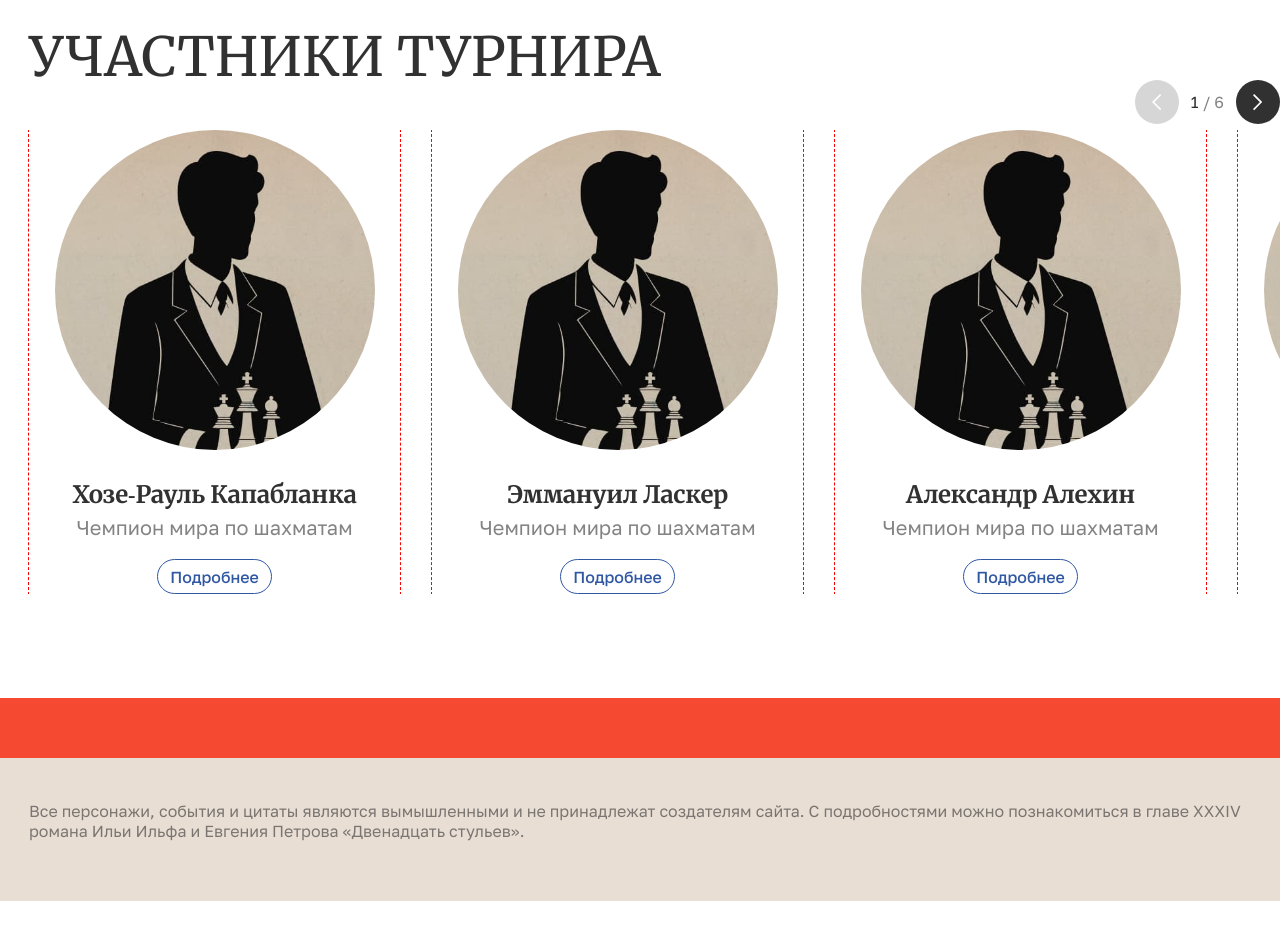
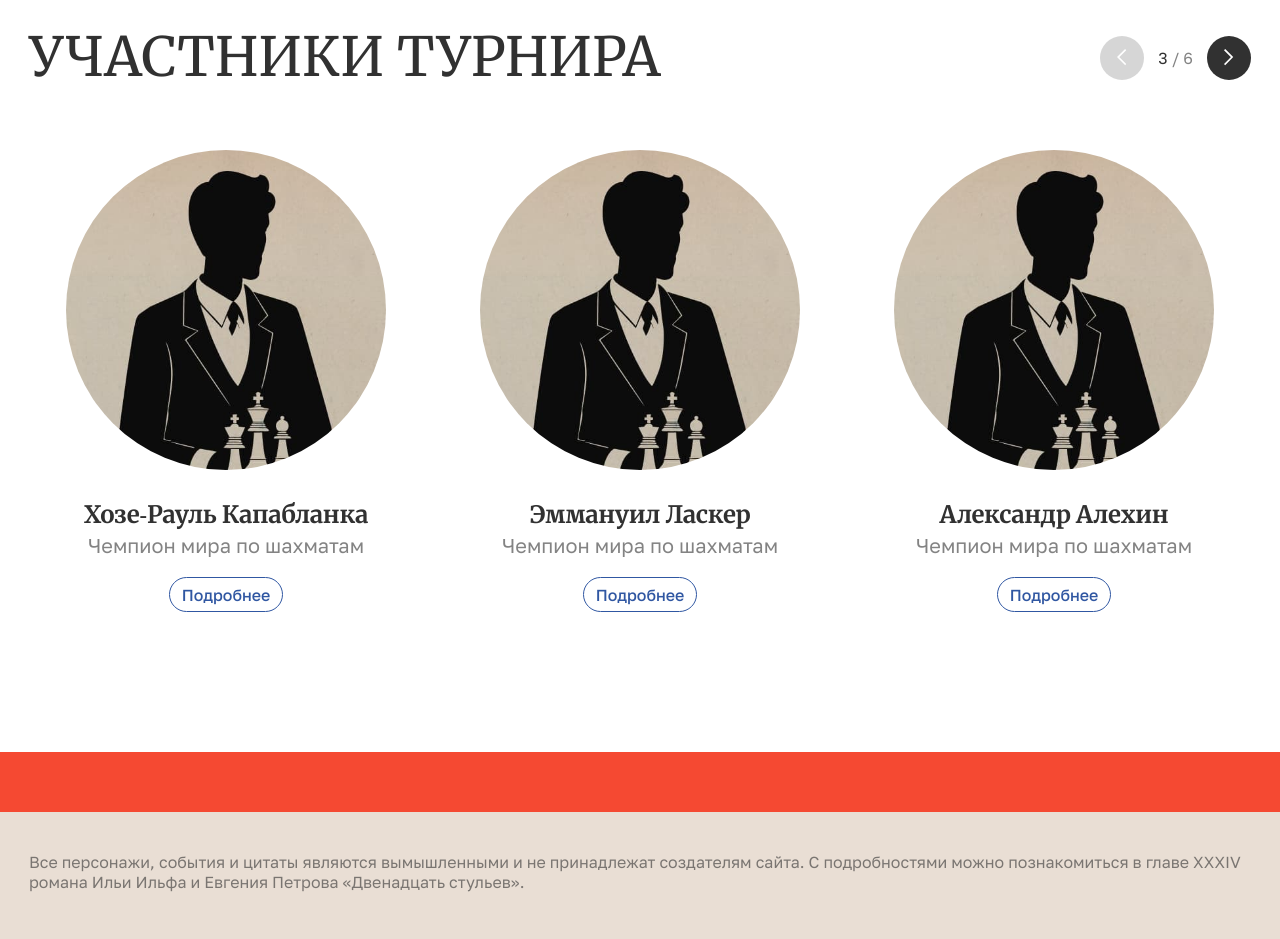
Before and after one commit to shtirlizc/test-landing, a website: page index.html in a window 1280 px wide. Shown: the part 2680-3619 px from the top of the page. Before the commit the page ends 3581 px from the top, so only its background shows below. Drawn offline with Linux system fonts and the light colour scheme.

Commit message:
desktop styles

```diff
--- a/css/blocks/carousel.css
+++ b/css/blocks/carousel.css
@@ -1,14 +1,16 @@
 .carousel {
-  --slide-count: 6;
   --gap: 32px;
   --inner-padding: var(--padding);
 
   /* tablet */
   @media (width >= 768px) {
+    --gap: 20px;
+
     position: relative;
   }
 
   & .carousel__wrapper {
+    width: 100vw;
     overflow-x: scroll;
     overflow-y: hidden;
     padding: 0 var(--inner-padding);
@@ -28,44 +30,26 @@
   & .carousel__content {
     display: grid;
     gap: var(--gap);
-    grid-template-columns: repeat(var(--slide-count), 1fr);
-    width: calc(
-      (var(--slide-count) * (100vw - (2 * var(--inner-padding)))) +
-        ((var(--slide-count) - 1) * var(--gap))
-    );
+    grid-auto-flow: column;
+    grid-auto-columns: calc(100vw - (2 * var(--inner-padding)));
 
     /* tablet */
     @media (width >= 768px) {
-      width: calc(var(--container) * 2);
-      grid-template-columns: repeat(6, 1fr);
+      grid-auto-columns: calc((var(--container) - (2 * var(--gap))) / 3);
+      width: max-content;
       padding: 0 calc((100vw - var(--container)) / 2);
       margin-inline: auto;
     }
-  }
 
-  & .carousel__pagination {
-    margin-top: var(--space40);
-    display: flex;
-    justify-content: center;
-    align-items: center;
-    gap: var(--space12);
+    &::after {
+      content: "";
+      width: 2px;
+      margin-left: calc(var(--inner-padding) - (var(--gap)) - 2px);
 
-    /* tablet */
-    @media (width >= 768px) {
-      margin: 0;
-      position: absolute;
-      top: -50px;
-      right: 0;
-    }
-  }
-
-  & .carousel__pagination-body {
-    margin: 0;
-    font-weight: 400;
-    font-size: 0.8rem;
-
-    span {
-      opacity: 0.6;
+      /* tablet */
+      @media (width >= 768px) {
+        display: none;
+      }
     }
   }
 }
--- a/css/blocks/intro-info.css
+++ b/css/blocks/intro-info.css
@@ -113,6 +113,11 @@
   }
 
   & .intro-info__link {
-    margin-top: var(--space48);
+    margin-top: 26px;
+
+    /* tablet */
+    @media (width >= 768px) {
+      margin-top: var(--space48);
+    }
   }
 }
--- a/css/blocks/participant.css
+++ b/css/blocks/participant.css
@@ -3,8 +3,6 @@
   flex-direction: column;
   align-items: center;
   text-align: center;
-
-  outline: 1px dashed red;
 
   & .participant__picture {
     --size: 244px;
@@ -36,6 +34,11 @@
   & .participant__status {
     margin: var(--space8) 0 0;
     opacity: 0.6;
+
+    /* tablet */
+    @media (width >= 768px) {
+      margin-top: 6px;
+    }
   }
 
   & .participant__more {
--- a/css/blocks/participants.css
+++ b/css/blocks/participants.css
@@ -4,10 +4,18 @@
   /* tablet */
   @media (width >= 768px) {
     margin-top: 200px;
+    display: grid;
+    grid-template-columns: auto auto;
+    grid-template-rows: auto 1fr;
   }
 
   & .participants__head {
     padding: 0 var(--padding);
+
+    /* tablet */
+    @media (width >= 768px) {
+      padding-left: calc((100vw - var(--container)) / 2);
+    }
 
     .title {
       letter-spacing: 0;
@@ -16,5 +24,38 @@
 
   & .participants__body {
     margin-top: var(--space40);
+
+    /* tablet */
+    @media (width >= 768px) {
+      margin-top: 60px;
+      grid-column: 1 / -1;
+      grid-row: -1 / -2;
+    }
+  }
+
+  & .participants__pagination {
+    margin-top: var(--space40);
+    display: flex;
+    justify-content: center;
+    align-items: center;
+    gap: var(--space12);
+
+    /* tablet */
+    @media (width >= 768px) {
+      margin: 0;
+      justify-content: flex-end;
+      padding-right: calc((100vw - var(--container)) / 2);
+      gap: 14px;
+    }
+  }
+
+  & .participants__pagination-body {
+    margin: 0;
+    font-weight: 400;
+    font-size: 0.8rem;
+
+    span {
+      opacity: 0.6;
+    }
   }
 }
--- a/css/blocks/slider.css
+++ b/css/blocks/slider.css
@@ -1,5 +1,4 @@
 .slider {
-  --slide-count: 5;
   --gap: 20px;
   --inner-padding: var(--padding);
 
@@ -25,16 +24,25 @@
     counter-reset: stage-counter;
     display: grid;
     gap: var(--gap);
-    grid-template-columns: repeat(var(--slide-count), 1fr);
-    width: calc(
-      (var(--slide-count) * (100vw - (2 * var(--inner-padding)))) +
-        ((var(--slide-count) - 1) * var(--gap))
-    );
+    grid-auto-flow: column;
+    grid-auto-columns: calc(100vw - (2 * var(--inner-padding)));
 
     /* tablet */
     @media (width >= 768px) {
+      grid-auto-flow: row;
       width: 100%;
       grid-template-columns: repeat(3, 1fr);
+    }
+
+    &::after {
+      content: "";
+      width: 2px;
+      margin-left: calc(var(--inner-padding) - (var(--gap)) - 2px);
+
+      /* tablet */
+      @media (width >= 768px) {
+        display: none;
+      }
     }
   }
 
--- a/css/components/footer.css
+++ b/css/components/footer.css
@@ -2,8 +2,18 @@
   margin-top: 104px;
   background-color: #e9ded4;
 
+  /* tablet */
+  @media (width >= 768px) {
+    margin-top: 140px;
+  }
+
   & .footer__content {
     padding: 40px var(--padding) 60px;
+
+    /* tablet */
+    @media (width >= 768px) {
+      padding: 37px var(--padding) 72px;
+    }
 
     p {
       margin: 0;
--- a/index.html
+++ b/index.html
@@ -322,10 +322,8 @@
       </div>
 
       <section class="participants">
-        <div class="container">
         <div class="participants__head">
           <h2 class="title">Участники турнира</h2>
-          </div>
         </div>
 
         <div class="participants__body">
@@ -411,8 +409,10 @@
                 </div>
               </div>
             </div>
+          </div>
+        </div>
 
-            <div class="carousel__pagination">
+        <div class="participants__pagination">
           <button class="btn-slider" disabled>
             <svg
               width="10"
@@ -429,7 +429,7 @@
               />
             </svg>
           </button>
-              <p class="carousel__pagination-body">1 <span>/ 6</span></p>
+          <p class="participants__pagination-body">3 <span>/ 6</span></p>
           <button class="btn-slider">
             <svg
               width="10"
@@ -446,8 +446,6 @@
               />
             </svg>
           </button>
-            </div>
-          </div>
         </div>
       </section>
     </main>
```
Lines whose indentation alone changed are shown as unchanged.
